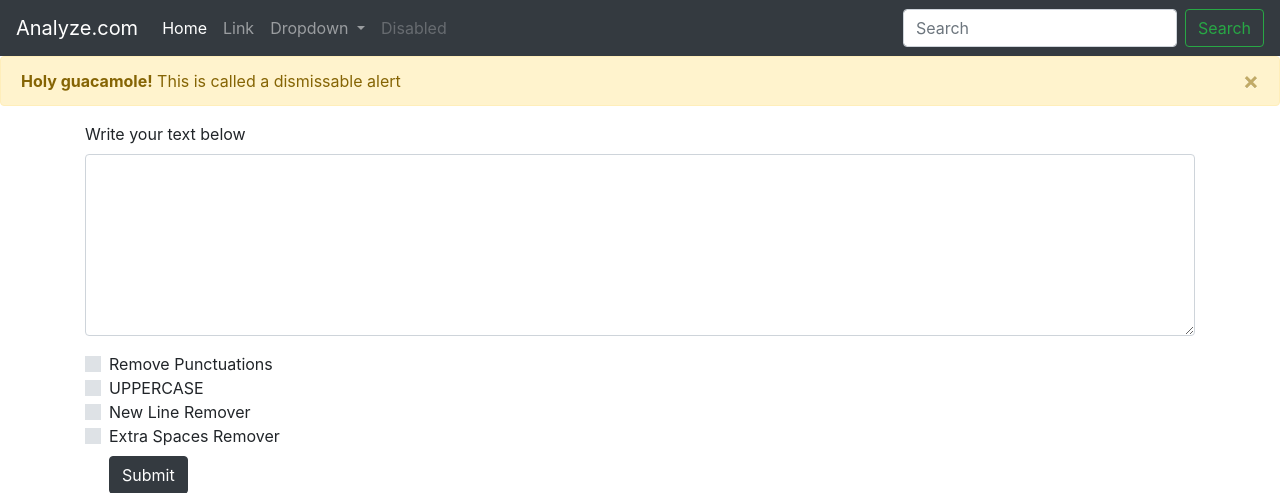
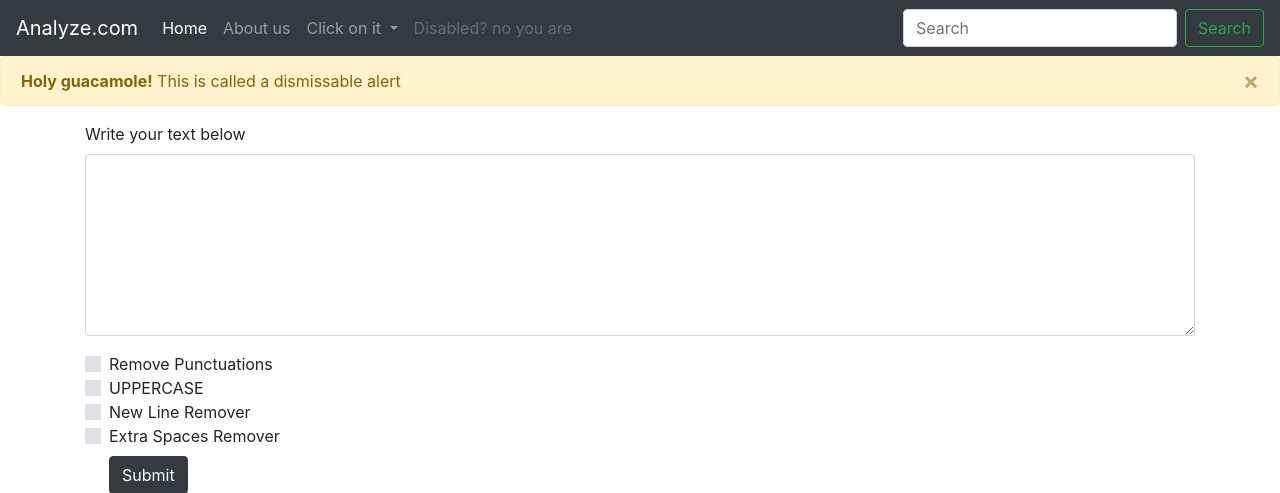
Before and after one commit to sanath50/Analyze, a Django app: page / in a window 1280 px wide. Shown: the top 493 px of the page. Run offline with Django 4.2, Linux system fonts and the light colour scheme; some libraries are stand-ins or nearby versions.

Commit message:
AB#textutils website

```diff
--- a/textutils/templates/index.html
+++ b/textutils/templates/index.html
@@ -24,21 +24,21 @@
         <a class="nav-link" href="#">Home <span class="sr-only">(current)</span></a>
       </li>
       <li class="nav-item">
-        <a class="nav-link" href="#">Link</a>
+        <a class="nav-link" href="https://www.youtube.com/watch?v=dQw4w9WgXcQ">About us</a>
       </li>
       <li class="nav-item dropdown">
         <a class="nav-link dropdown-toggle" href="#" id="navbarDropdown" role="button" data-toggle="dropdown" aria-haspopup="true" aria-expanded="false">
-          Dropdown
+          Click on it
         </a>
         <div class="dropdown-menu" aria-labelledby="navbarDropdown">
-          <a class="dropdown-item" href="#">Action</a>
-          <a class="dropdown-item" href="#">Another action</a>
+          <a class="dropdown-item" href="#">Sucker</a>
+          <a class="dropdown-item" href="#">You took instructions from a dropdown</a>
           <div class="dropdown-divider"></div>
-          <a class="dropdown-item" href="#">Something else here</a>
+          <a class="dropdown-item" href="#">get lost</a>
         </div>
       </li>
       <li class="nav-item">
-        <a class="nav-link disabled" href="#">Disabled</a>
+        <a class="nav-link disabled" href="#">Disabled? no you are</a>
       </li>
     </ul>
     <form class="form-inline my-2 my-lg-0">
```
